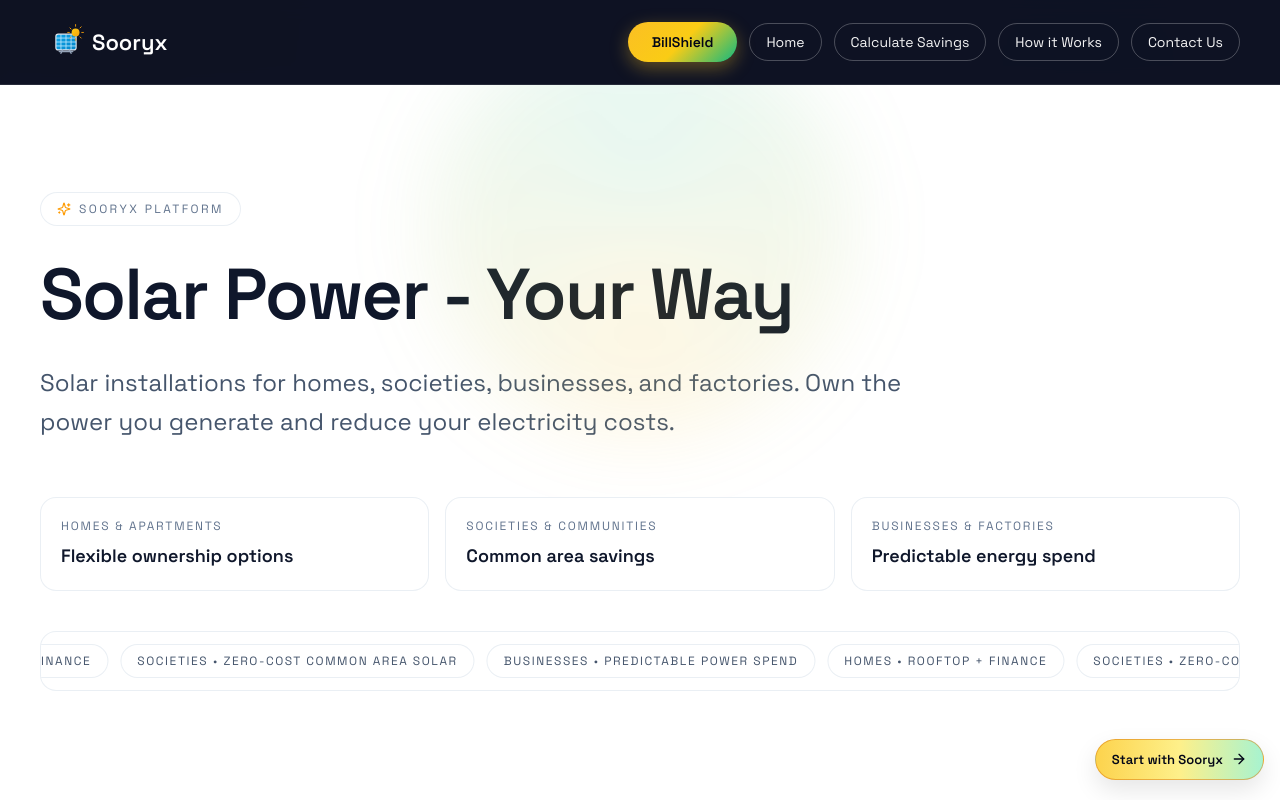
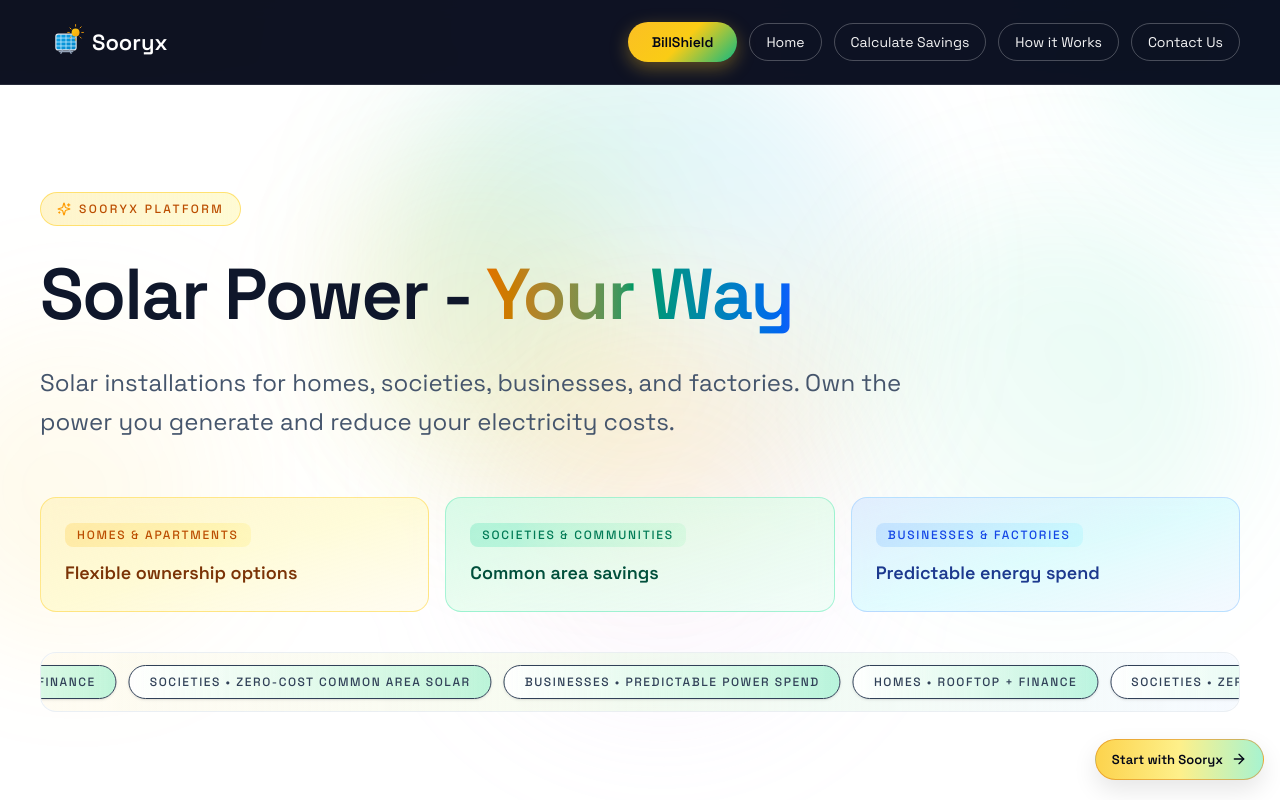
Before and after one commit to sooryx-eng/Sooryx_Live, a Next.js app: page /platform in a window 1280 px wide. Shown: the top 800 px of the page. Built offline with nearby package versions, Linux system fonts and the light colour scheme.

Commit message:
update changes

```diff
--- a/app/how-it-works/page.tsx
+++ b/app/how-it-works/page.tsx
@@ -136,7 +136,7 @@ export default function HowItWorks() {
         </motion.div>
       </section>
 
-      {/* Solar Credits Section */
+      {/* Solar Credits Section */}
       <section className="mx-auto max-w-7xl px-6 py-16 md:px-10 md:py-24">
         <motion.div
           initial={{ opacity: 0, y: 20 }}
--- a/app/platform/page.tsx
+++ b/app/platform/page.tsx
@@ -69,20 +69,30 @@ export default function Platform() {
       />
 
       <div className="pointer-events-none fixed inset-0 -z-10">
-        <div className="absolute inset-0 bg-[radial-gradient(circle_at_10%_10%,rgba(251,191,36,0.28),transparent_38%),radial-gradient(circle_at_85%_15%,rgba(16,185,129,0.22),transparent_38%),radial-gradient(circle_at_50%_90%,rgba(56,189,248,0.18),transparent_40%)]" />
-        <div className="absolute inset-0 bg-[linear-gradient(to_bottom,rgba(255,255,255,0.55),rgba(255,255,255,0.92))]" />
+        <div className="absolute inset-0 bg-[radial-gradient(circle_at_10%_10%,rgba(251,191,36,0.35),transparent_35%),radial-gradient(circle_at_85%_15%,rgba(16,185,129,0.28),transparent_35%),radial-gradient(circle_at_50%_90%,rgba(56,189,248,0.22),transparent_40%)]" />
+        <div className="absolute inset-0 bg-[linear-gradient(135deg,rgba(251,191,36,0.08)_0%,rgba(16,185,129,0.05)_25%,rgba(56,189,248,0.06)_50%,rgba(139,92,246,0.05)_75%,transparent_100%)]" />
+        <div className="absolute inset-0 bg-[linear-gradient(to_bottom,rgba(255,255,255,0.4),rgba(255,255,255,0.88))]" />
+      </div>
+
+      {/* Decorative elements for hero section */}
+      <div className="pointer-events-none absolute inset-0 overflow-hidden">
+        <div className="absolute top-0 right-0 w-96 h-96 bg-gradient-to-br from-emerald-300/15 to-cyan-300/10 rounded-full blur-3xl -mr-48 -mt-48" />
+        <div className="absolute top-40 left-1/4 w-80 h-80 bg-gradient-to-br from-amber-300/12 to-yellow-200/8 rounded-full blur-3xl" />
+        <div className="absolute bottom-20 right-1/3 w-96 h-96 bg-gradient-to-tl from-purple-300/10 to-pink-200/8 rounded-full blur-3xl" />
       </div>
 
       <section className="relative mx-auto max-w-7xl px-6 pb-20 pt-24 md:px-10 md:pt-28">
-        <div className="pointer-events-none absolute -top-16 left-1/2 h-[420px] w-[420px] -translate-x-1/2 rounded-full bg-[conic-gradient(from_180deg,rgba(251,191,36,0.12),rgba(16,185,129,0.1),rgba(251,191,36,0.12))] blur-2xl" />
+        <div className="pointer-events-none absolute -top-16 left-1/2 h-[520px] w-[520px] -translate-x-1/2 rounded-full bg-[conic-gradient(from_180deg,rgba(251,191,36,0.18),rgba(16,185,129,0.15),rgba(56,189,248,0.12),rgba(251,191,36,0.18))] blur-3xl" />
+        <div className="pointer-events-none absolute top-32 right-10 h-96 w-96 rounded-full bg-gradient-to-bl from-emerald-400/12 to-emerald-200/6 blur-3xl hidden lg:block" />
+        <div className="pointer-events-none absolute top-1/3 -left-20 h-80 w-80 rounded-full bg-gradient-to-tr from-amber-400/10 to-yellow-200/6 blur-3xl hidden lg:block" />
         <motion.div
           initial={{ opacity: 0, y: 40 }}
           animate={{ opacity: 1, y: 0 }}
           transition={{ duration: 0.8, ease: "easeOut", delay: 0.05 }}
-          className="max-w-5xl"
+          className="max-w-5xl relative z-10"
         >
           <motion.div
-            className="mb-8 inline-flex items-center gap-2 rounded-full border border-slate-200/70 bg-white/80 px-4 py-2 text-xs uppercase tracking-[0.2em] text-slate-500 backdrop-blur"
+            className="mb-8 inline-flex items-center gap-2 rounded-full border border-amber-300/60 bg-gradient-to-r from-amber-100/90 to-yellow-100/70 px-4 py-2 text-xs uppercase tracking-[0.2em] text-amber-700 font-medium backdrop-blur-sm"
             initial={{ opacity: 0, y: 10 }}
             animate={{ opacity: 1, y: 0 }}
             transition={{ delay: 0.15, duration: 0.6 }}
@@ -91,7 +101,7 @@ export default function Platform() {
           </motion.div>
 
           <GlowingHeader as="h1" className="text-5xl font-semibold leading-[1.02] tracking-tight text-slate-900 md:text-7xl">
-            Solar Power - Your Way
+            Solar Power - <span className="bg-gradient-to-r from-amber-600 via-emerald-600 to-blue-600 bg-clip-text text-transparent">Your Way</span>
           </GlowingHeader>
 
           <p className="mt-8 max-w-4xl text-lg leading-relaxed text-slate-600 md:text-2xl">
@@ -103,23 +113,24 @@ export default function Platform() {
           initial={{ opacity: 0, y: 26 }}
           animate={{ opacity: 1, y: 0 }}
           transition={{ duration: 0.85, delay: 0.25 }}
-          className="mt-14 grid gap-4 md:grid-cols-3"
+          className="mt-14 grid gap-4 md:grid-cols-3 relative z-10"
         >
-          <InfoChip title="Homes & Apartments" value="Flexible ownership options" />
-          <InfoChip title="Societies & Communities" value="Common area savings" />
-          <InfoChip title="Businesses & Factories" value="Predictable energy spend" />
+          <InfoChip index={0} title="Homes & Apartments" value="Flexible ownership options" />
+          <InfoChip index={1} title="Societies & Communities" value="Common area savings" />
+          <InfoChip index={2} title="Businesses & Factories" value="Predictable energy spend" />
         </motion.div>
 
-        <div className="relative mt-10 overflow-hidden rounded-2xl border border-slate-200/70 bg-white/80 py-3">
+        <div className="relative mt-10 overflow-hidden rounded-2xl border border-slate-200/70 bg-gradient-to-r from-white/85 via-amber-50/50 to-white/85 py-3 backdrop-blur">
+          <div className="absolute inset-0 bg-gradient-to-r from-amber-400/5 via-emerald-400/5 to-blue-400/5 rounded-2xl" />
           <motion.div
-            className="flex w-max gap-3 px-4"
+            className="flex w-max gap-3 px-4 relative z-10"
             animate={{ x: [0, -520] }}
             transition={{ duration: 18, ease: "linear", repeat: Infinity }}
           >
             {[...movingStats, ...movingStats].map((item, index) => (
               <div
                 key={`${item}-${index}`}
-                className="rounded-full border border-slate-200/70 bg-white px-4 py-2 text-xs uppercase tracking-[0.13em] text-slate-600"
+                className="rounded-full border border-gradient-to-r from-amber-300/40 to-emerald-300/40 bg-gradient-to-r from-white/95 to-amber-100/50 px-5 py-2 text-xs uppercase tracking-[0.13em] text-slate-700 font-medium whitespace-nowrap shadow-sm hover:shadow-md transition"
               >
                 {item}
               </div>
@@ -362,16 +373,44 @@ export default function Platform() {
   );
 }
 
-function InfoChip({ title, value }: { title: string; value: string }) {
+function InfoChip({ index, title, value }: { index: number; title: string; value: string }) {
+  const variants = [
+    {
+      bg: "bg-gradient-to-br from-amber-100/80 via-yellow-100/60 to-amber-50/70",
+      border: "border-amber-300/50",
+      label: "text-amber-700",
+      text: "text-amber-900",
+      accent: "bg-gradient-to-r from-amber-400/20 to-yellow-300/15"
+    },
+    {
+      bg: "bg-gradient-to-br from-emerald-100/80 via-green-100/60 to-emerald-50/70",
+      border: "border-emerald-300/50",
+      label: "text-emerald-700",
+      text: "text-emerald-900",
+      accent: "bg-gradient-to-r from-emerald-400/20 to-green-300/15"
+    },
+    {
+      bg: "bg-gradient-to-br from-blue-100/80 via-cyan-100/60 to-blue-50/70",
+      border: "border-blue-300/50",
+      label: "text-blue-700",
+      text: "text-blue-900",
+      accent: "bg-gradient-to-r from-blue-400/20 to-cyan-300/15"
+    }
+  ];
+
+  const variant = variants[index % variants.length];
+
   return (
     <motion.div
       initial={{ opacity: 0, y: 10 }}
       animate={{ opacity: 1, y: 0 }}
       transition={{ duration: 0.45 }}
-      className="rounded-2xl border border-slate-200/70 bg-white/80 p-5 backdrop-blur"
+      className={`rounded-2xl border ${variant.border} ${variant.bg} p-6 backdrop-blur-sm transition hover:-translate-y-1 hover:shadow-lg hover:shadow-amber-500/10`}
     >
-      <p className="text-xs uppercase tracking-[0.15em] text-slate-500">{title}</p>
-      <p className="mt-2 text-lg font-semibold text-slate-900">{value}</p>
+      <div className={`inline-block px-3 py-1 rounded-lg ${variant.accent} mb-3`}>
+        <p className={`text-xs uppercase tracking-[0.15em] font-medium ${variant.label}`}>{title}</p>
+      </div>
+      <p className={`text-lg font-semibold ${variant.text}`}>{value}</p>
     </motion.div>
   );
 }
```
